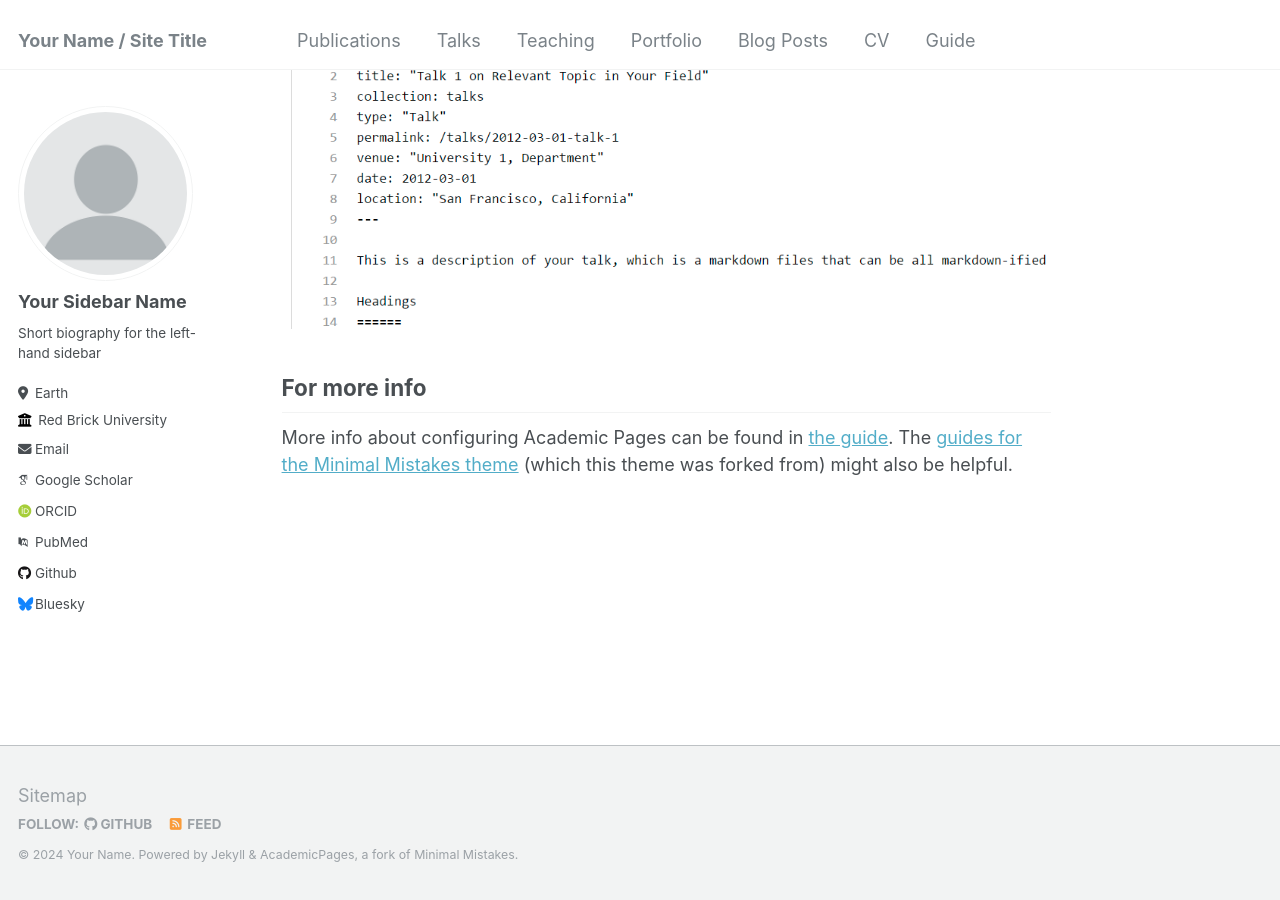
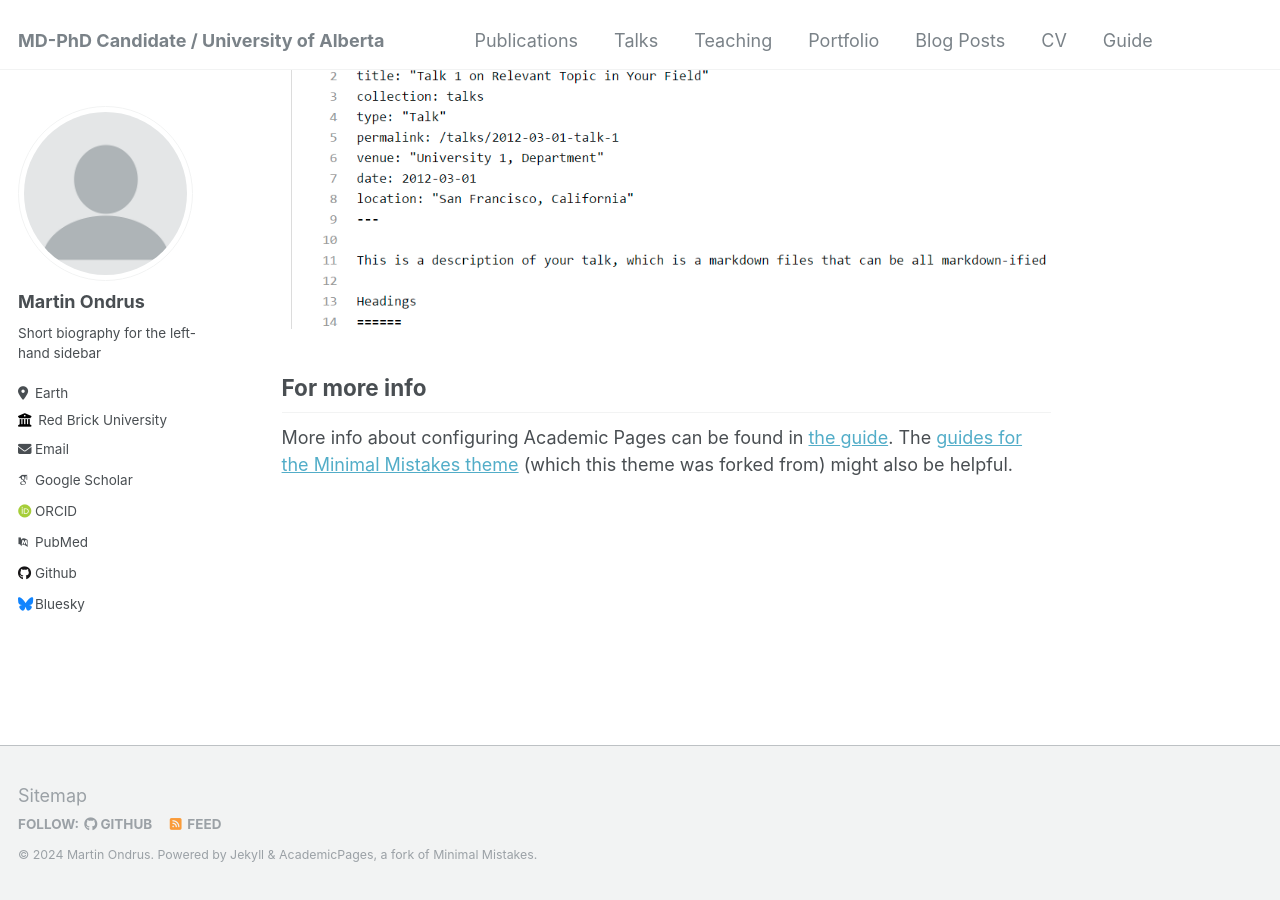
Before and after one commit to mondrus96/mondrus96.github.io, a Jekyll site: the page built from _pages/about.md, in a window 1280 px wide and 900 px high, scrolled down 2660 px. Built offline with Jekyll 4.4.1, drawn with Linux system fonts in a browser that asks for light colours; some web fonts are replaced.

Commit message:
first changes to template

```diff
--- a/_config.yml
+++ b/_config.yml
@@ -7,10 +7,10 @@
 # server process.
 
 # Basic Site Settings
-locale                   : "en-US"
-title                    : "Your Name / Site Title"
+locale                   : "en-CA"
+title                    : "MD-PhD Candidate / University of Alberta"
 title_separator          : "-"
-name                     : &name "Your Name"
+name                     : &name "Martin Ondrus"
 description              : &description "personal description"
 url                      : https://academicpages.github.io # the base hostname & protocol for your site e.g. "https://mmistakes.github.io"
 baseurl                  : "" # the subpath of your site, e.g. "/blog"
@@ -22,13 +22,13 @@ repository               : "academicpages/academicpages.github.io"
 author:
   # Biographic information
   avatar           : "profile.png"
-  name             : "Your Sidebar Name"
+  name             : "Martin Ondrus"
   pronouns         : # example: "she/her"
   bio              : "Short biography for the left-hand sidebar"
   location         : "Earth"
   employer         : "Red Brick University"
   uri              : # URL
-  email            : "none@example.org"
+  email            : "martin.ondrus[at]nyu.edu"
 
   # Academic websites
   arxiv            : # URL - Update with the correct link to your profile
```
